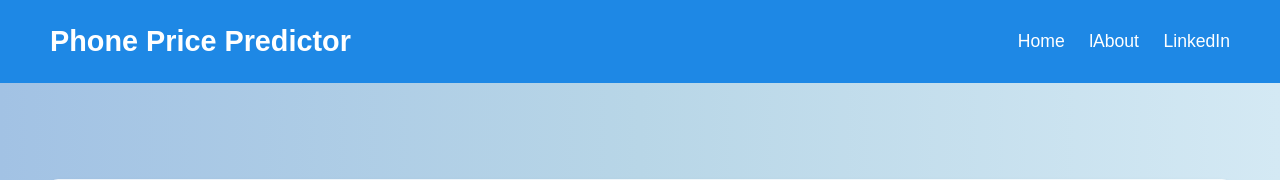
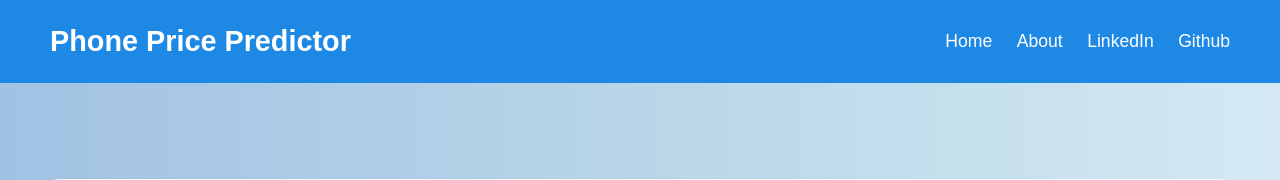
Before and after one commit to Abhishek-Dhamsania/ML, a Flask app: page /about in a window 1280 px wide. Shown: the top 180 px of the page. Run offline with Flask 3, Linux system fonts and the light colour scheme; parts of the project's set-up code (start-up, migrations or seed data) failed here and were passed over.

Commit message:
small change

```diff
--- a/templates/about.html
+++ b/templates/about.html
@@ -93,9 +93,10 @@
     <header class="header">
         <div class="site-name">Phone Price Predictor</div>
         <div class="nav-links">
-            <a href="http://127.0.0.1:5000/">Home</a>
-            <a href="{{url_for('about')}}">lAbout</a>
+            <a href="{{url_for('home')}}">Home</a>
+            <a href="{{url_for('about')}}">About</a>
             <a href="https://www.linkedin.com/in/abhishek-dhamsania" target="_blank">LinkedIn</a>
+            <a href="https://github.com/Abhishek-Dhamsania" target="_blank">Github</a>
         </div>
     </header>
 
--- a/templates/predict.html
+++ b/templates/predict.html
@@ -49,9 +49,10 @@
 <header class="header">
   <div class="site-name">Phone Price Predictor</div>
   <div class="nav-links">
-      <a href="../index.html">Home</a>
-      <a href="../about.html">About</a>
+      <a href="{{url_for('home')}}">Home</a>
+      <a href="{{url_for('about')}}">About</a>
       <a href="https://www.linkedin.com/in/abhishek-dhamsania" target="_blank">LinkedIn</a>
+      <a href="https://github.com/Abhishek-Dhamsania" target="_blank">Github</a>
   </div>
 </header>
 
```
Also changed, not shown: templates/index.html (+4 -3 lines).
